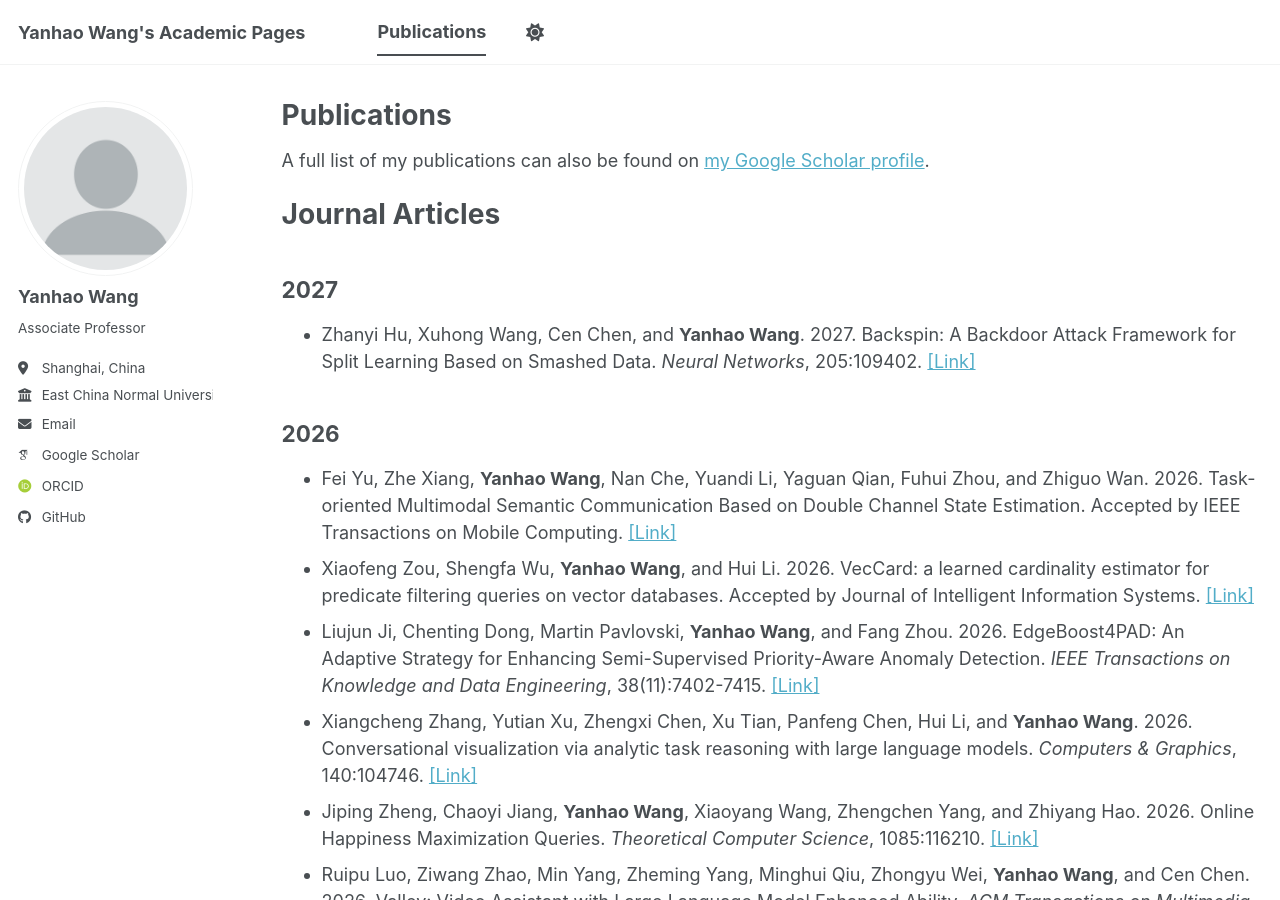
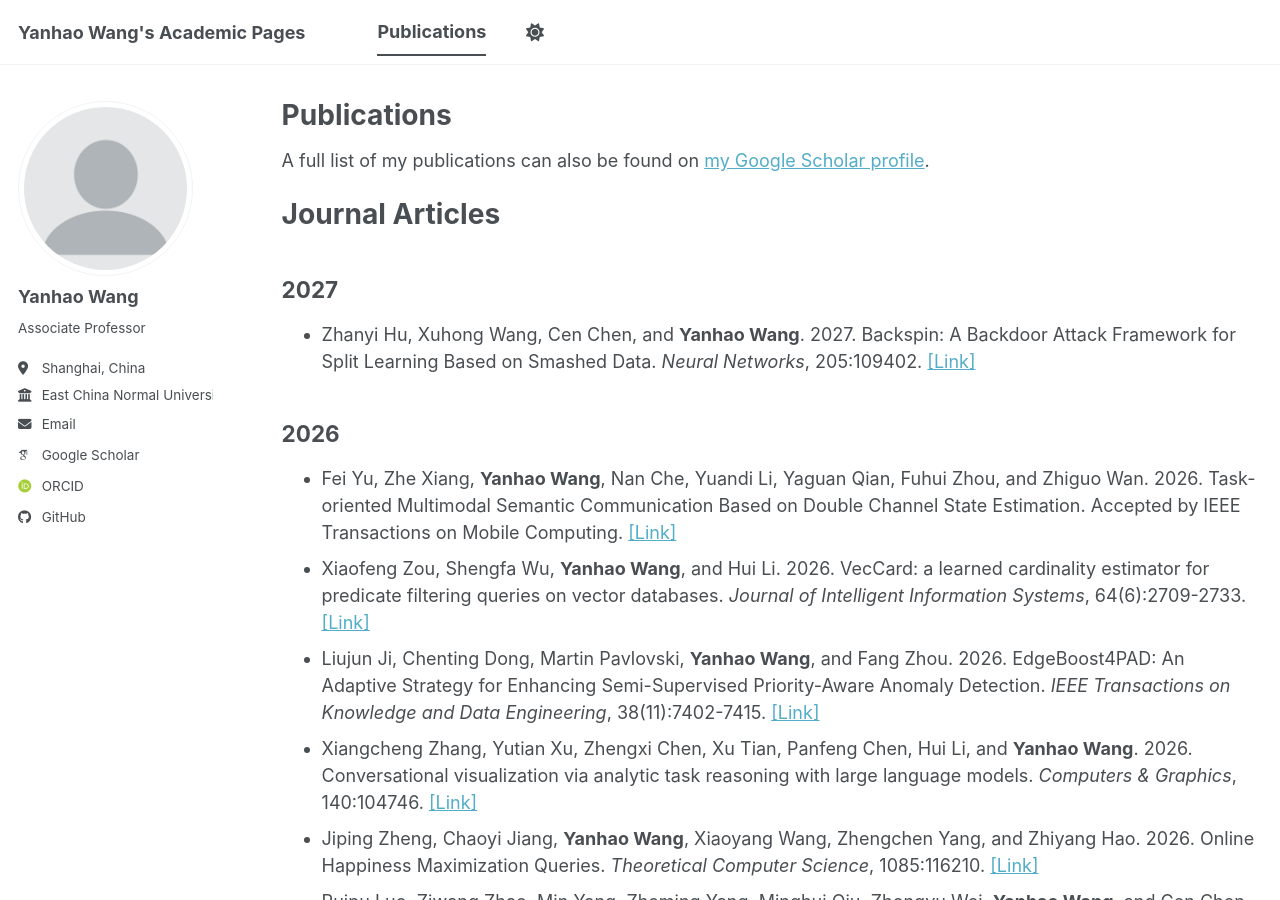
Before and after one commit to yhwang1990/yhwang1990.github.io, a Jekyll site: the page built from _pages/publications.md, in a window 1280 px wide and 900 px high. Built offline with Jekyll 4.4.1, drawn with Linux system fonts in a browser that asks for light colours; some web fonts are replaced; a script bundle is joined from its source files by our own code; library files that are not in the unit come from our copies.

Commit message:
Update publications.md

```diff
--- a/_pages/publications.md
+++ b/_pages/publications.md
@@ -13,7 +13,7 @@ A full list of my publications can also be found on [my Google Scholar profile](
 
 ## 2026
 - Fei Yu, Zhe Xiang, **Yanhao Wang**, Nan Che, Yuandi Li, Yaguan Qian, Fuhui Zhou, and Zhiguo Wan. 2026. Task-oriented Multimodal Semantic Communication Based on Double Channel State Estimation. Accepted by IEEE Transactions on Mobile Computing. [[Link]](https://doi.org/10.1109/TMC.2026.3725238)
-- Xiaofeng Zou, Shengfa Wu, **Yanhao Wang**, and Hui Li. 2026. VecCard: a learned cardinality estimator for predicate filtering queries on vector databases. Accepted by Journal of Intelligent Information Systems. [[Link]](https://doi.org/10.1007/s10844-026-01064-5)
+- Xiaofeng Zou, Shengfa Wu, **Yanhao Wang**, and Hui Li. 2026. VecCard: a learned cardinality estimator for predicate filtering queries on vector databases. *Journal of Intelligent Information Systems*, 64(6):2709-2733. [[Link]](https://doi.org/10.1007/s10844-026-01064-5)
 - Liujun Ji, Chenting Dong, Martin Pavlovski, **Yanhao Wang**, and Fang Zhou. 2026. EdgeBoost4PAD: An Adaptive Strategy for Enhancing Semi-Supervised Priority-Aware Anomaly Detection. *IEEE Transactions on Knowledge and Data Engineering*, 38(11):7402-7415. [[Link]](https://doi.org/10.1109/TKDE.2026.3729880)
 - Xiangcheng Zhang, Yutian Xu, Zhengxi Chen, Xu Tian, Panfeng Chen, Hui Li, and **Yanhao Wang**. 2026. Conversational visualization via analytic task reasoning with large language models. *Computers & Graphics*, 140:104746. [[Link]](https://doi.org/10.1016/j.cag.2026.104746)
 - Jiping Zheng, Chaoyi Jiang, **Yanhao Wang**, Xiaoyang Wang, Zhengchen Yang, and Zhiyang Hao. 2026. Online Happiness Maximization Queries. *Theoretical Computer Science*, 1085:116210. [[Link]](https://doi.org/10.1016/j.tcs.2026.116210)
```
